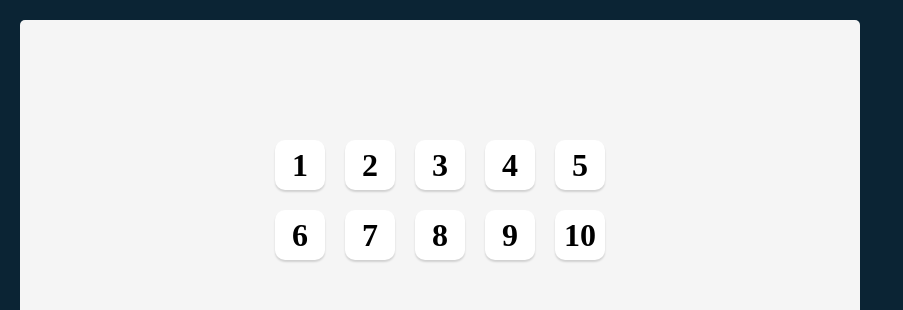
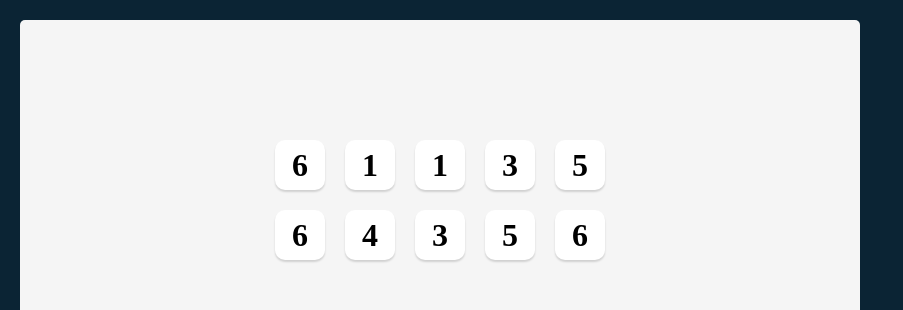
Before and after one commit to Fatima-hub333/Tenzies-project, a React (Create React App) app: page / in a window 1280 px wide. Shown: the top 310 px of the page, without its empty margins (0-903 px from the left). Built offline with nearby package versions, Linux system fonts and the light colour scheme.

Commit message:
Map array to die components

```diff
--- a/src/App.js
+++ b/src/App.js
@@ -3,6 +3,7 @@ import Die from './Die';
 import './index.css';
 
 const App = () => {
+  const [dice, setDice] = React.useState(allNewDice())
   // new array to hold my numbers
   // loop 10 times
   // push a random number from 1-6 to my array
@@ -14,21 +15,13 @@ const App = () => {
     }
     return newDice;
   }
-  console.log(allNewDice());
+
+  const diceElements = dice.map(die => <Die value={die}/>)
 
   return (
     <main>
       <div className="dice-container">
-        <Die value="1" />
-        <Die value="2" />
-        <Die value="3" />
-        <Die value="4" />
-        <Die value="5" />
-        <Die value="6" />
-        <Die value="7" />
-        <Die value="8" />
-        <Die value="9" />
-        <Die value="10" />
+       {diceElements}
       </div>
     </main>
   );
```
